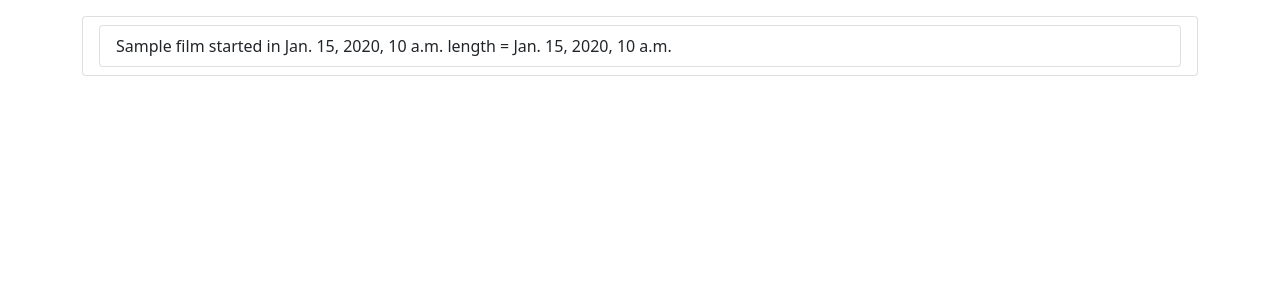
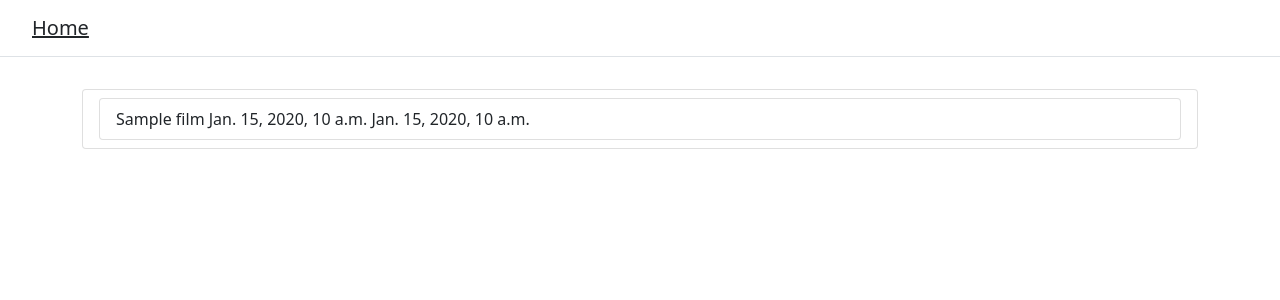
Before and after one commit to AStepanyan21/cinema, a Django app: template cinema_room/templates/cinema_room/timesheet.html in a window 1280 px wide. Shown: the top 300 px of the page. Run offline with Django 3.2, Linux system fonts and the light colour scheme; the template is opened without the code that fills it: most values are stand-ins (such as "Sample title", 1, 10 or a date in 2020); data that the repository does not hold is empty.

Commit message:
updated templates

```diff
--- a/cinema_room/templates/cinema_room/timesheet.html
+++ b/cinema_room/templates/cinema_room/timesheet.html
@@ -7,15 +7,23 @@
     <title>Cinema</title>
 </head>
 <body>
+<div class="d-flex flex-column flex-md-row align-items-center p-3 px-md-4 mb-3 bg-white border-bottom box-shadow">
+    <h5 class="my-0 mr-md-auto font-weight-normal">
+        <a class="p-2 text-dark" href="/">
+            Home
+        </a>
+    </h5>
+</div>
 <div class="container">
     <div class="row">
         <div class="col">
             <ul class="list-group mt-3">
                 {% for film in films %}
-                <li class="list-group-item"><a href="/room/{{room}}/{{ film.pk }}/"
-                                               class="list-group-item list-group-item-action">
-                    {{film.name}} started in {{ film.move_time}} length = {{film.move_time_length}}
-                </a>
+                <li class="list-group-item">
+                    <a href="/room/{{room}}/{{ film.pk }}/"
+                       class="list-group-item list-group-item-action">
+                        {{film.name}} {{ film.move_time}} {{film.move_time_length}}
+                    </a>
                 </li>
                 {% endfor %}
             </ul>
```
Also changed, not shown: cinema_room/templates/cinema_room/index.html (+12 -2 lines), reservation/templates/reservation/index.html (+7 -0 lines).
